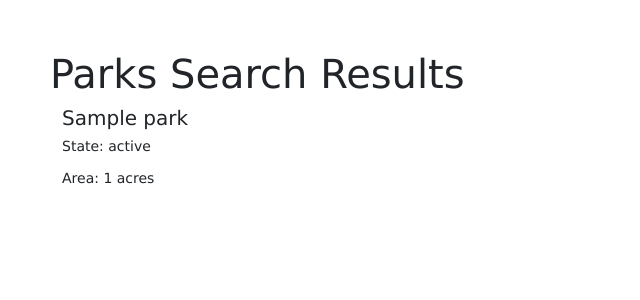
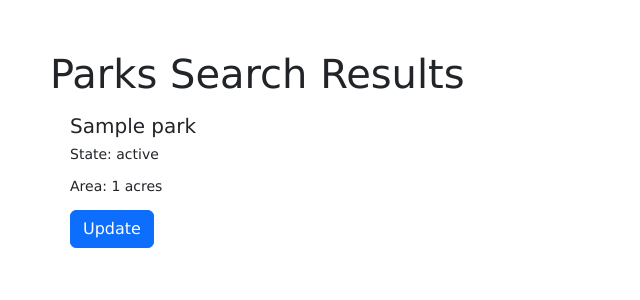
Before and after one commit to DinduKanuri/f26prodb06kanuri, a Node server app: page /parks in a window 1280 px wide. Shown: the top 300 px of the page, without its empty margins (0-640 px from the left). Run offline with Node 20, Linux system fonts and the light colour scheme; tables that the repository leaves empty hold one stand-in row (values such as "Sample post"); some libraries are stand-ins or nearby versions.

Commit message:
Lab 13 Part 1 - Add update buttons to parks

```diff
--- a/views/parks.pug
+++ b/views/parks.pug
@@ -3,17 +3,18 @@ extends layout
 block content
   h1= title
 
-
   div.container-fluid
     div.row
-      each park, index in results
-        div.col-sm-2(onclick=`buy(${index})`)
+      each park in results
+        div.col-sm-3.m-2
           h5 #{park.park_name}
           p State: #{park.state}
           p Area: #{park.area_acres} acres
 
+          - let destination = `dispatch("/parks/update?id=${park._id}")`
+          button.btn.btn-primary.ml-1(type="button", onclick=destination) Update
 
   script.
-    function buy(index) {
-      alert(`You purchased item ${index}`);
+    function dispatch(path) {
+      window.location.href = path;
     }
```
